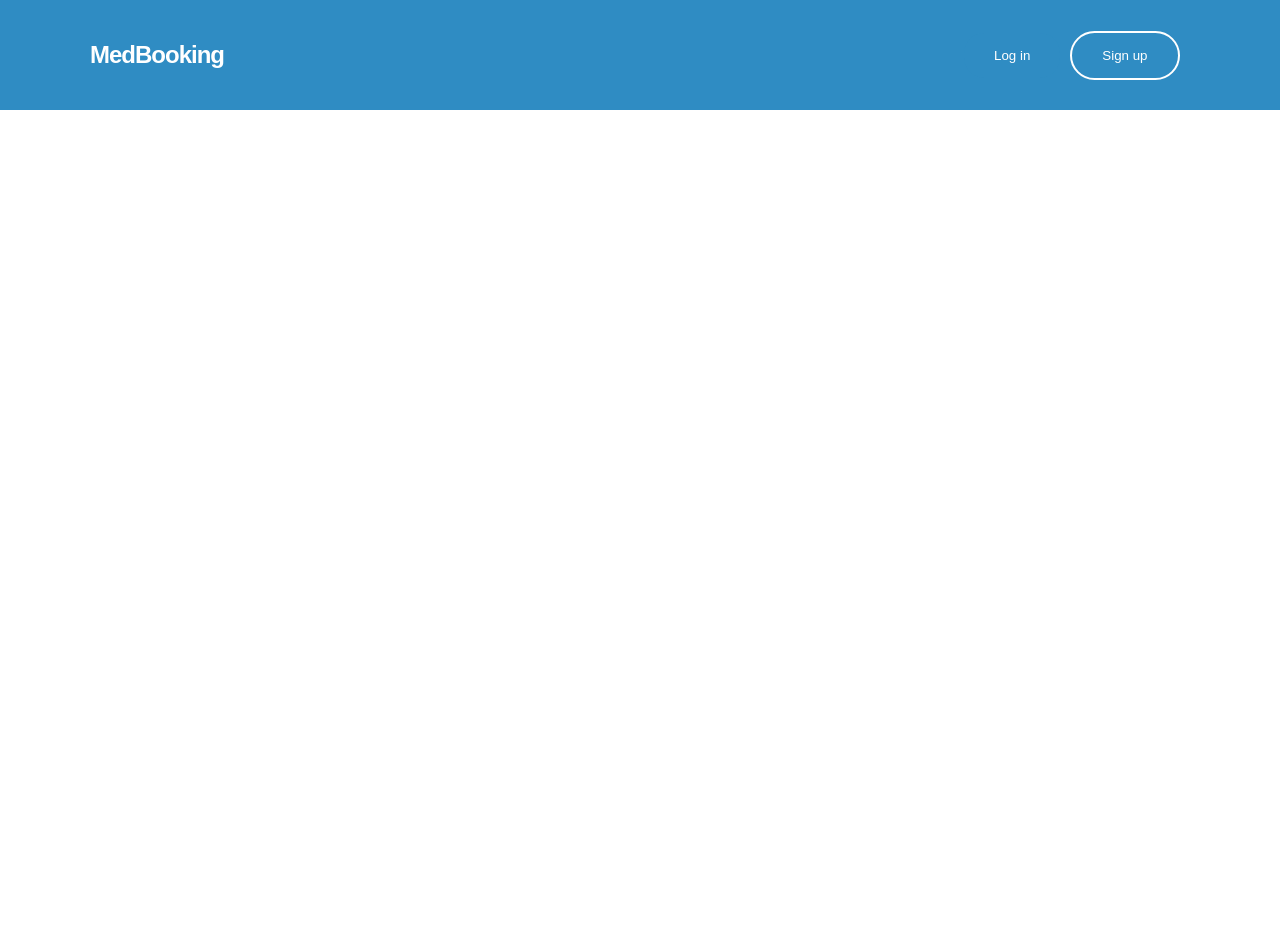
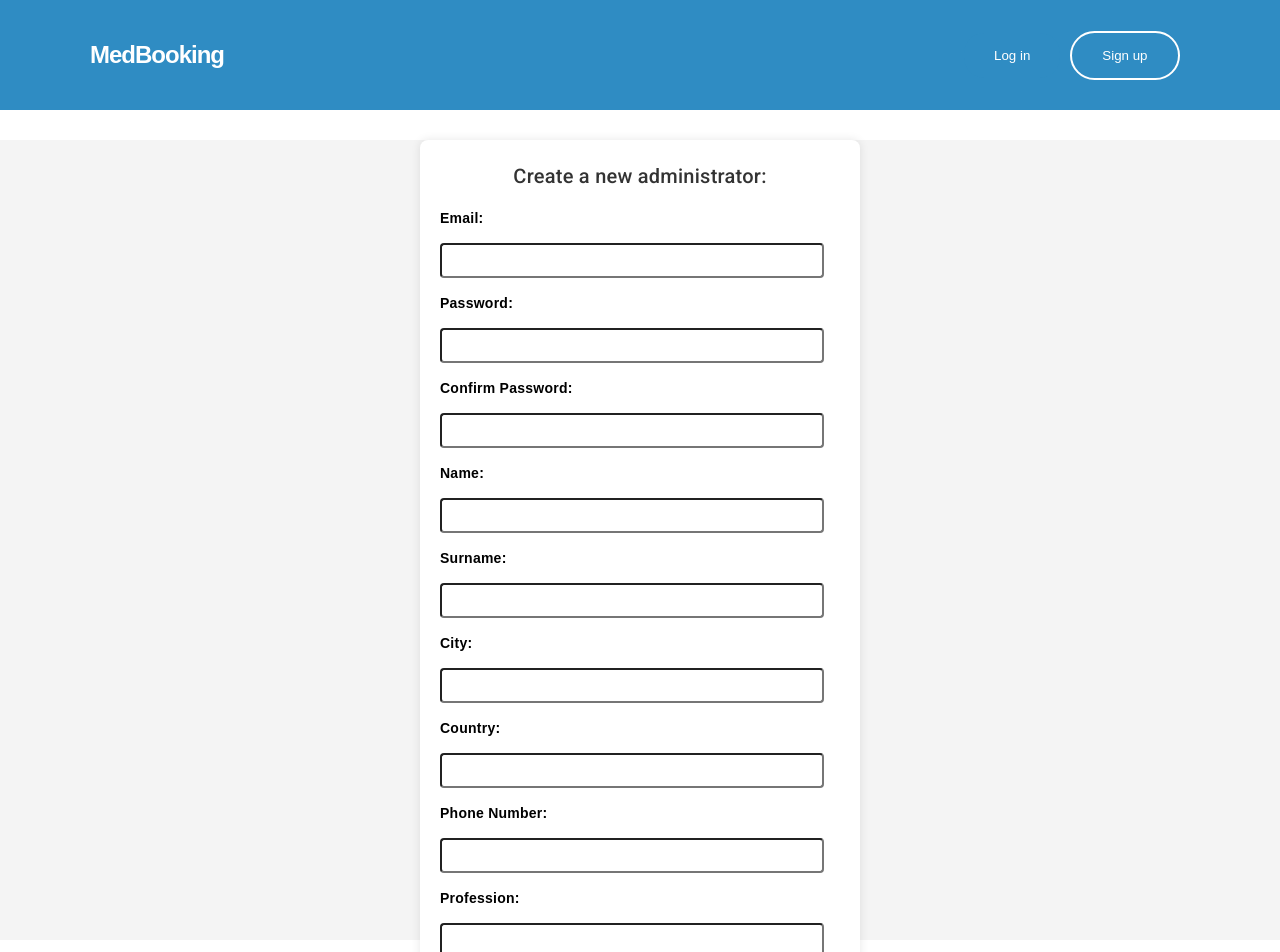
Before and after one commit to isa-team-c/front-end, an Angular app in the folder front-end/: page /create-administrator in a window 1280 px wide. Before the commit this address led to /. Shown: the top 952 px of the page. Before the commit the page ends 800 px from the top, so only its background shows below. Built offline with nearby package versions, Linux system fonts and the light colour scheme.

Commit message:
create administrator done

```diff
--- a/front-end/src/app/app.module.ts
+++ b/front-end/src/app/app.module.ts
@@ -14,6 +14,7 @@ import { AuthModule } from './infrastructure/auth/auth.module';
 import { CompaniesOverviewComponent } from './feature-modules/company/companies-overview/companies-overview.component';
 import { CompanyModule } from './feature-modules/company/company.module';
 import { CompanyAdministratorModule } from './feature-modules/company-administrator/company-administrator.module';
+import { AdministratorModule } from './feature-modules/administrator/administrator.module';
 
 @NgModule({
   declarations: [
@@ -33,7 +34,8 @@ import { CompanyAdministratorModule } from './feature-modules/company-administra
     CompanyModule,
     AppRoutingModule,
     HttpClientModule,
-    CompanyAdministratorModule
+    CompanyAdministratorModule,
+    AdministratorModule,
   ],
   providers: [],
   bootstrap: [AppComponent]
--- /dev/null
+++ b/front-end/src/app/feature-modules/administrator/administrator.service.ts
@@ -0,0 +1,25 @@
+import { HttpClient, HttpErrorResponse } from '@angular/common/http';
+import { Injectable } from '@angular/core';
+import { Router } from '@angular/router';
+import { Observable, catchError, throwError } from 'rxjs';
+import { Administrator } from 'src/app/infrastructure/auth/model/administrator.model';
+
+@Injectable({
+  providedIn: 'root'
+})
+export class AdministratorService {
+
+  constructor(private http: HttpClient, private router: Router) { }
+
+  create(administrator: Administrator): Observable<any> {
+    console.log("Creating administrator: ", administrator);
+
+    return this.http.post('http://localhost:8080/api/administrator/create', administrator)
+    .pipe(
+      catchError((error: HttpErrorResponse) => {
+        console.error(error);
+        return throwError("Failed to create administrator");
+      })
+    );
+  }
+}
--- /dev/null
+++ b/front-end/src/app/feature-modules/administrator/create-administrator/create-administrator.component.css
@@ -0,0 +1,57 @@
+/* Dodajte ove stilove u vaš CSS fajl */
+
+body {
+    font-family: Arial, sans-serif;
+    background-color: #f4f4f4;
+    margin: 0;
+    padding: 0;
+}
+
+.user-form-container {
+    max-width: 400px; /* Smanjite maksimalnu širinu na 400px */
+    margin: 50px auto;
+    background-color: #fff;
+    padding: 20px;
+    border-radius: 8px;
+    box-shadow: 0 0 10px rgba(0, 0, 0, 0.1);
+}
+
+h2 {
+    text-align: center;
+    color: #333;
+}
+
+form {
+    display: grid;
+    gap: 15px;
+}
+
+label {
+    font-weight: bold;
+}
+
+input,
+select,
+textarea {
+    width: calc(100% - 16px); /* Uklonite padding sa sirine */
+    padding: 8px;
+    box-sizing: border-box;
+    border-radius: 4px; /* Dodajte zaobljenje */
+}
+
+button {
+    background-color: #4caf50;
+    color: #fff;
+    padding: 10px;
+    border: none;
+    border-radius: 4px;
+    cursor: pointer;
+}
+
+button:hover {
+    background-color: #45a049;
+}
+
+.registrationComponent {
+    margin-top: 140px;
+}
--- /dev/null
+++ b/front-end/src/app/feature-modules/administrator/create-administrator/create-administrator.component.html
@@ -0,0 +1,48 @@
+<!DOCTYPE html>
+<html lang="en">
+<head>
+    <meta charset="UTF-8">
+    <meta name="viewport" content="width=device-width, initial-scale=1.0">
+    <title>User Form</title>
+</head>
+<body>
+    <div class="registrationComponent"></div>
+    <div class="user-form-container">
+        <h2>Create a new administrator:</h2>
+        <form [formGroup] = "creationForm" id="userForm" (ngSubmit)="onSubmit()">
+            <label for="email">Email:</label>
+            <input type="email" id="email" formControlName="email" required>
+
+            <label for="password">Password:</label>
+            <input type="password" id="password" formControlName="password" required>
+
+            <label for="confirmationPassword">Confirm Password:</label>
+            <input type="password" id="confirmationPassword" formControlName="confirmationPassword" required [ngStyle]="{'border-color': (submitted && creationForm.get('confirmationPassword')?.invalid) || (creationForm.get('confirmationPassword')?.value !== creationForm.get('password')?.value) ? 'red' : ''}">
+
+            <label for="name">Name:</label>
+            <input type="text" id="name" formControlName="name" required>
+
+            <label for="surname">Surname:</label>
+            <input type="text" id="surname" formControlName="surname" required>
+
+            <label for="city">City:</label>
+            <input type="text" id="city" formControlName="city" required>
+
+            <label for="country">Country:</label>
+            <input type="text" id="country" formControlName="country" required>
+
+            <label for="phoneNumber">Phone Number:</label>
+            <input type="tel" id="phoneNumber" formControlName="phoneNumber" required>
+
+            <label for="profession">Profession:</label>
+            <input type="text" id="profession" formControlName="profession" required>
+
+            <div *ngIf="creationForm.get('passwordMismatch')?.value" class="alert alert-danger">
+                Password and Confirmation Password do not match.
+            </div>
+
+            <button type="submit">Submit</button>
+        </form>
+    </div>
+</body>
+</html>
--- /dev/null
+++ b/front-end/src/app/feature-modules/administrator/create-administrator/create-administrator.component.ts
@@ -0,0 +1,91 @@
+import { HttpClient } from '@angular/common/http';
+import { Component, OnInit } from '@angular/core';
+import { AdministratorService } from '../administrator.service';
+import { Router } from '@angular/router';
+import { FormControl, FormGroup, Validators } from '@angular/forms';
+import { User2, UserRole } from 'src/app/infrastructure/auth/model/user2.model';
+import { Administrator } from 'src/app/infrastructure/auth/model/administrator.model';
+
+@Component({
+  selector: 'app-create-administrator',
+  templateUrl: './create-administrator.component.html',
+  styleUrls: ['./create-administrator.component.css']
+})
+export class CreateAdministratorComponent implements OnInit {
+  submitted = false;
+
+  ngOnInit() {
+
+  }
+
+  constructor(private http: HttpClient, private service: AdministratorService, private router: Router) { }
+
+  creationForm = new FormGroup({
+    name: new FormControl('', [Validators.required]),
+    surname: new FormControl('', [Validators.required]),
+    email: new FormControl('', [Validators.required]),
+    password: new FormControl('', [Validators.required]),
+    confirmationPassword: new FormControl('', [Validators.required]),
+    city: new FormControl('', [Validators.required]),
+    country: new FormControl('', [Validators.required]),
+    phoneNumber: new FormControl('', [Validators.required]),
+    profession: new FormControl('', [Validators.required]),
+    passwordMismatch: new FormControl(false),
+  });
+
+
+
+
+
+
+
+
+
+
+
+
+  onSubmit(): void {
+    this.submitted = true;
+
+    if (this.creationForm.valid) {
+      const password = this.creationForm.value.password;
+      const confirmationPassword = this.creationForm.value.confirmationPassword;
+
+      if (password !== confirmationPassword) {
+        this.creationForm.controls['passwordMismatch'].setValue(true);
+        return;
+      }
+
+      this.creationForm.controls['passwordMismatch'].setValue(false);
+
+      console.log('Form value:', this.creationForm.value);
+      console.log('Form validity:', this.creationForm.valid);
+
+      const user: User2 = {
+        city: this.creationForm.value.city || "",
+        companyInformation: "/",
+        country: this.creationForm.value.country || "",
+        email: this.creationForm.value.email || "",
+        id: 0,
+        name: this.creationForm.value.name || "",
+        password: this.creationForm.value.password || "",
+        phoneNumber: this.creationForm.value.phoneNumber || "",
+        profession: this.creationForm.value.profession || "",
+        role: UserRole.ROLE_SYSTEM_ADMIN,
+        surname: this.creationForm.value.surname || ""
+      };
+
+      const administrator: Administrator = {
+        id: 0,
+        user: user
+      };
+
+
+      this.service.create(administrator).subscribe({
+        next: () => {
+          alert('Administrator created successfully!');
+        },
+      });
+    }
+  }
+}
--- /dev/null
+++ b/front-end/src/app/infrastructure/auth/model/administrator.model.ts
@@ -0,0 +1,6 @@
+import { User2, UserRole } from './user2.model';
+
+export interface Administrator {
+  id: number;
+  user: User2;
+}
--- a/front-end/src/app/infrastructure/routing/app-routing.module.ts
+++ b/front-end/src/app/infrastructure/routing/app-routing.module.ts
@@ -8,6 +8,7 @@ import { VerificationComponent } from '../auth/verification/verification.compone
 import { EquipmentOverviewComponent } from 'src/app/feature-modules/user/equipment-overview/equipment-overview.component';
 import { CreateCompanyComponent } from 'src/app/feature-modules/company/create-company/create-company.component';
 import { CreateCompanyAdministratorComponent } from 'src/app/feature-modules/company-administrator/create-company-administrator/create-company-administrator.component';
+import { CreateAdministratorComponent } from 'src/app/feature-modules/administrator/create-administrator/create-administrator.component';
 
 const routes: Routes = [
   { path: 'profile', component: ProfileComponent},
@@ -18,7 +19,8 @@ const routes: Routes = [
   { path: 'equipment-overview' , component: EquipmentOverviewComponent},
   { path: '', component: AppComponent },
   { path: 'create-company', component: CreateCompanyComponent},
-  { path: 'create-company-administrator', component: CreateCompanyAdministratorComponent}
+  { path: 'create-company-administrator', component: CreateCompanyAdministratorComponent},
+  { path: 'create-administrator', component: CreateAdministratorComponent},
 ];
 
 @NgModule({
```
Also changed, not shown: front-end/src/app/feature-modules/administrator/administrator.module.ts (added, +20 -0 lines), 2 other files (tests, documents, lock files or other folders).
